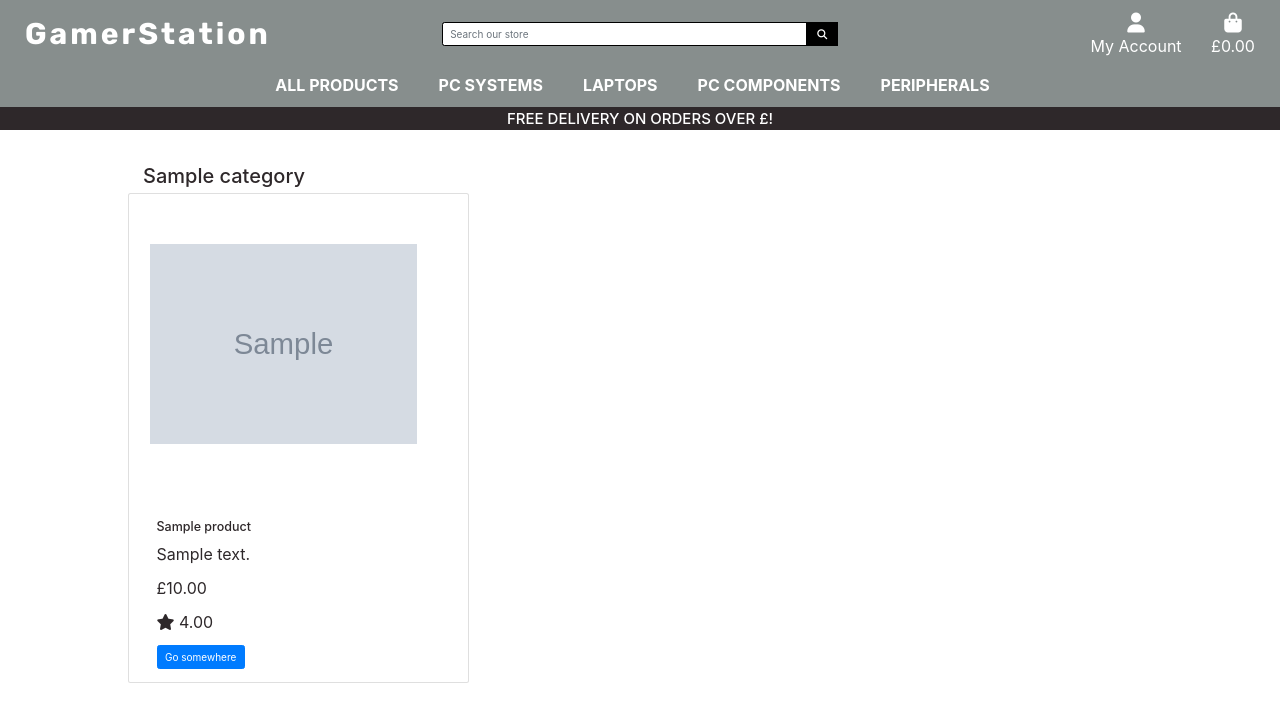
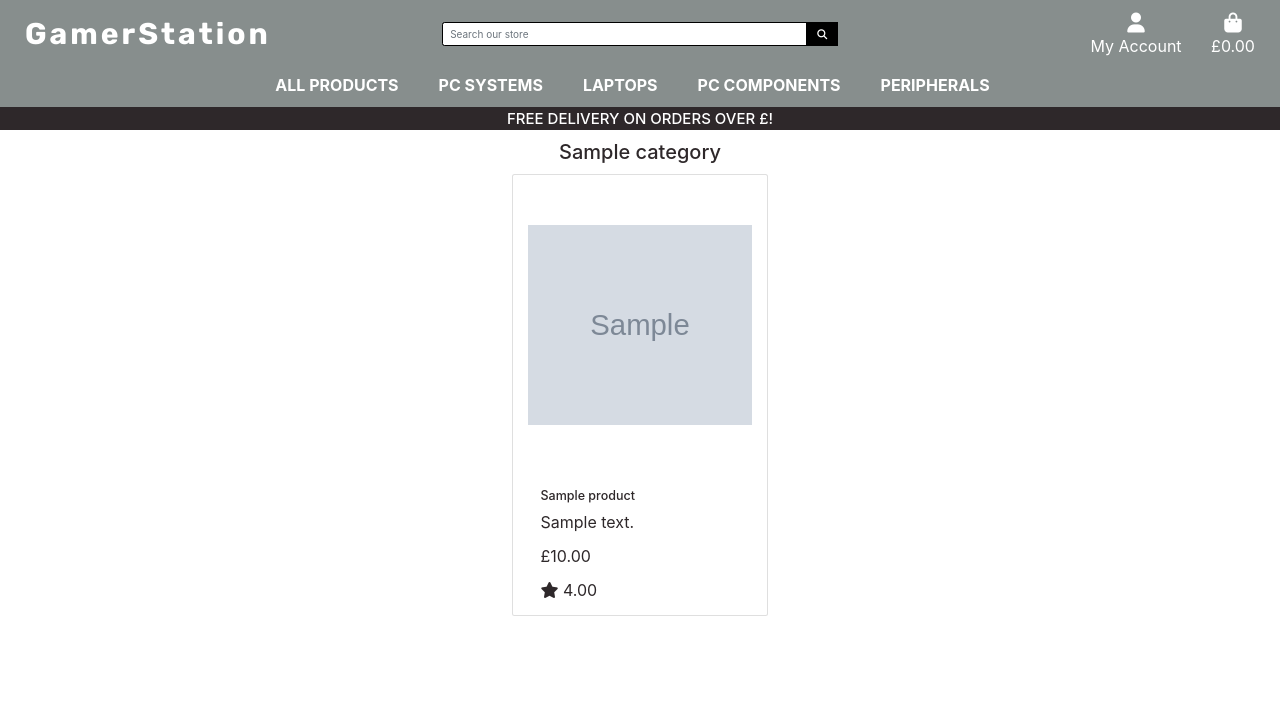
Before and after one commit to ThomasWharton/gamer-station, a Django app: page /products/ in a window 1280 px wide. Shown: the top 722 px of the page. Run offline with Django 3.2, Linux system fonts and the light colour scheme; tables that the repository leaves empty hold one stand-in row (values such as "Sample post"); grey boxes marked "Sample" are stand-in pictures; parts of the project's set-up code (start-up, migrations or seed data) failed here and were passed over; some libraries are stand-ins or nearby versions.

Commit message:
Fix styling of product cards

```diff
--- a/products/templates/products/products.html
+++ b/products/templates/products/products.html
@@ -10,22 +10,21 @@
 {% endblock %}
 
 {% block content %}
-<div class="container">
+<div class="container products-container">
     {% for category in categories %}
-        <h2>{{ category.friendly_name }}</h2>
-        <div class="row">
+        <h2 class="text-center">{{ category.friendly_name }}</h2>
+        <div class="row justify-content-center">
             {% for product in products %}
                 {% if product.category == category %}
-                    <div class="card col-lg-4 col-md-6 col-sm-12" style="width: 25rem;">
+                    <div class="card col-lg-3 col-md-5 col-sm-8 col-xs-12">
                         <div class="row justify-content-center align-content-center product-img-container">
-                            <img class="product-img object-fit-fill" src="{{ product.image_url }}" alt="Card image cap">
+                            <img class="product-img object-fit-scale" src="{{ product.image_url }}" alt="Card image cap">
                         </div>
                         <div class="card-body">
                             <h5 class="card-title">{{ product.name }}</h5>
                             <p class="card-text">{{ product.description }}</p>
                             <p class="card-text">£{{ product.price }}</p>
                             <p class="card-text"><i class="fas fa-star"></i> {{ product.rating }}</p>
-                            <a href="#" class="btn btn-primary">Go somewhere</a>
                         </div>
                     </div>
                 {% endif %}
--- a/static/css/base.css
+++ b/static/css/base.css
@@ -102,7 +102,7 @@ body {
 }
 
 .product-img-container {
-    margin-bottom: 0.5rem;
+    margin: 0 !important;
     height: 30rem;
     width: 100%;
     overflow: hidden;
@@ -113,8 +113,9 @@ body {
     max-width: 100%;
 }
 
-.card-body {
-    padding-top: 2rem;
+.card {
+    width: 35rem;
+    margin: 0.5rem 0.5rem;
 }
 /* -------------------------------- Media Queries */
 
@@ -136,6 +137,24 @@ body {
     }
 
     .header-container {
-        padding-top: 164px;
+        padding-top: 14rem;
     }
 }
+
+@media (max-width: 992px) {
+    .products-container {
+        margin-top: 10rem;
+    }
+}
+
+@media (max-width: 768px) {
+    .card {
+        width: 30rem;
+    }
+}
+
+@media (max-width: 576px) {
+    .card {
+        width: 35rem;
+    }
+}
```
